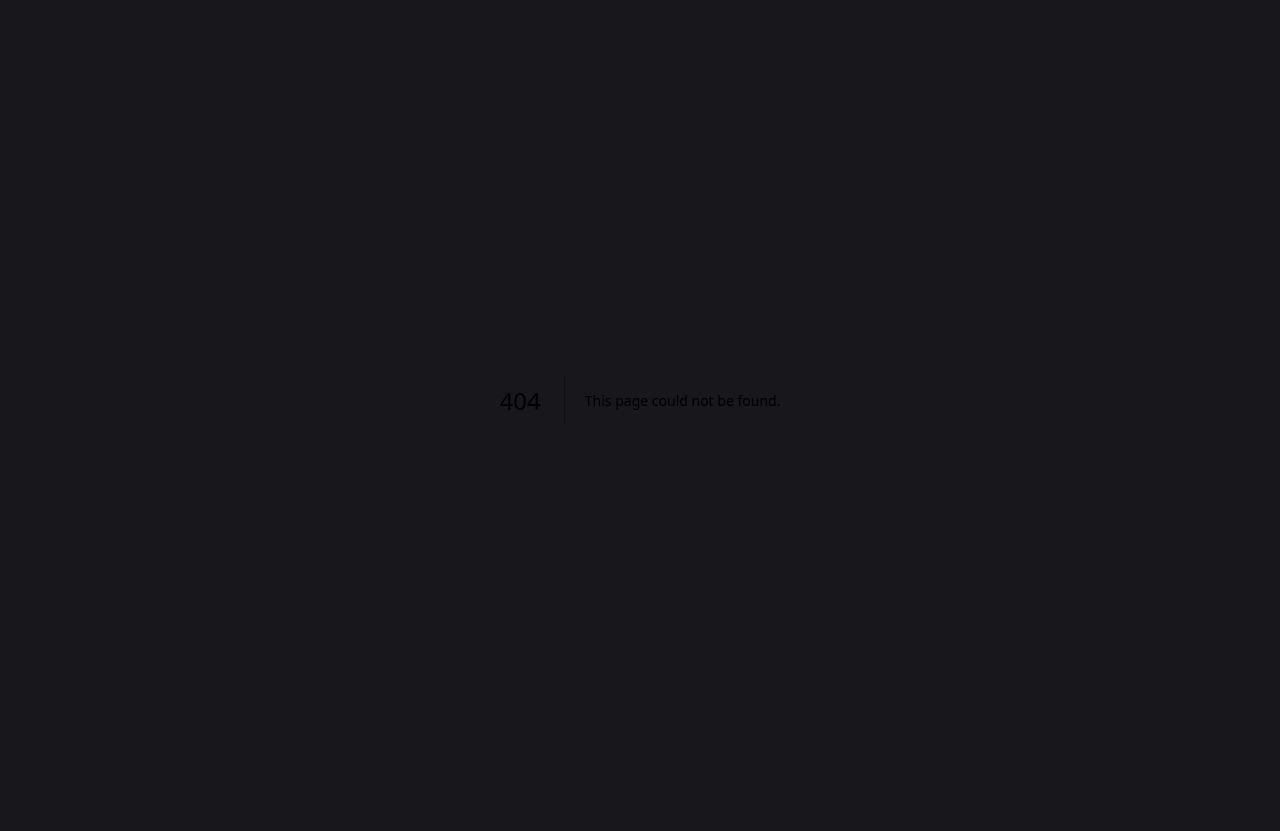
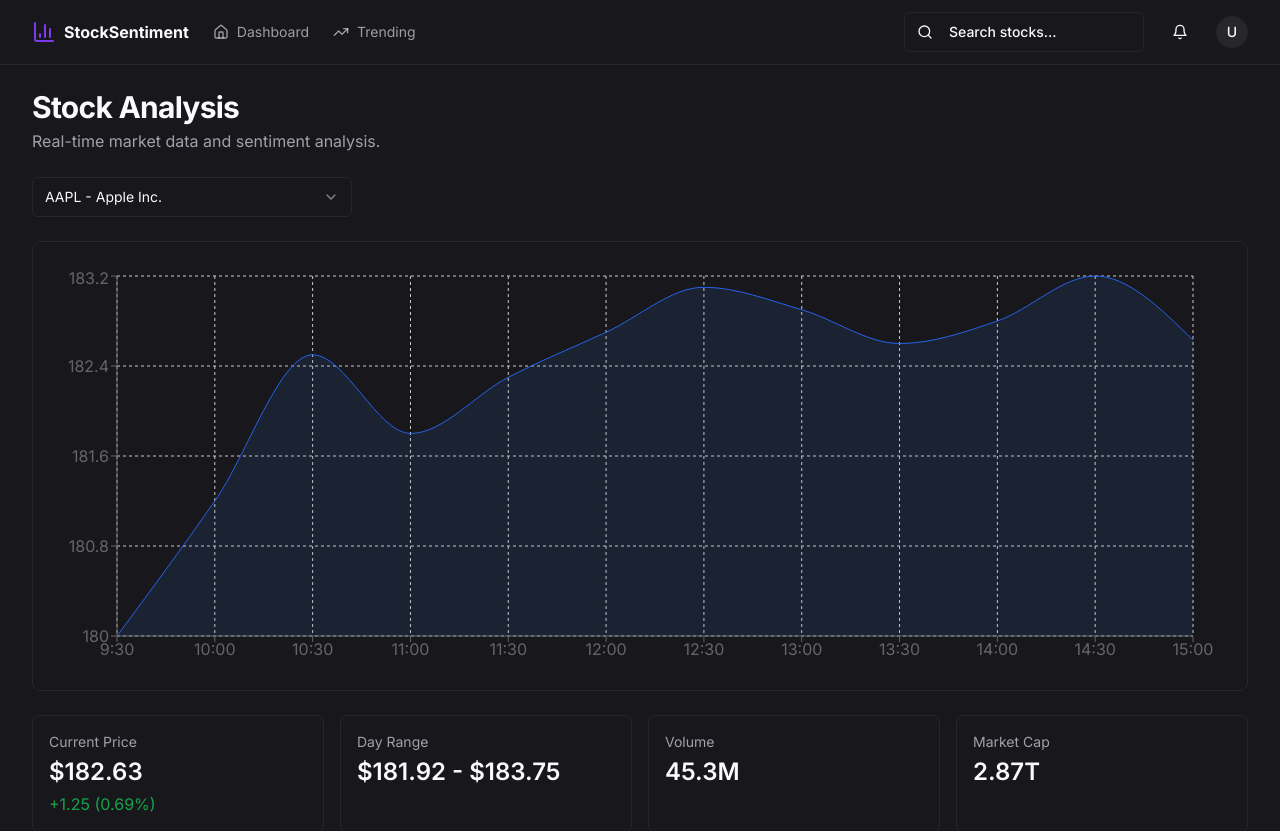
Before and after one commit to brandonq123/GoldenStandard, a Next.js app in the folder Frontend/: page /stocks in a window 1280 px wide. Before the commit this address had no page. Shown: the top 831 px of the page. Before the commit the page ends 800 px from the top, so only its background shows below. Built offline with nearby package versions, Linux system fonts and the light colour scheme.

Commit message:
read desc
added stock content page
formatted dashboard
main logo in header takes you to header page

```diff
--- a/Frontend/app/dashboard/page.tsx
+++ b/Frontend/app/dashboard/page.tsx
@@ -1,27 +1,33 @@
+import React from "react"
+import Link from "next/link"
 import { DashboardHeader } from "@/components/dashboard-header"
 import { DashboardShell } from "@/components/dashboard-shell"
-import { StockWatchlist } from "@/components/stock-watchlist"
-import { TrendingStocks } from "@/components/trending-stocks"
-import { CommunityFeed } from "@/components/community-feed"
 
 export default function DashboardPage() {
   return (
-    <>
+    <React.Fragment>
       <DashboardShell>
-        <DashboardHeader heading="Market Pulse" text=" sentiment across social platforms and forums." />
-        <div className="grid gap-6 lg:grid-cols-7">
-          {/* Left column - Stocks */}
-          <div className="flex flex-col gap-6 lg:col-span-3">
-            <TrendingStocks />
-            <StockWatchlist />
-          </div>
+        <DashboardHeader heading="Market Pulse" text="Stock sentiment across social platforms and forums." />
+        <div className="grid grid-cols-2 gap-8 h-[600px]">
+          {/* Stocks Card */}
+          <Link
+            href="/stocks"
+            className="flex flex-col items-center justify-center h-full rounded-lg border border-border hover:border-primary/50 hover:shadow-lg transition-all bg-background"
+          >
+            <h2 className="text-3xl font-bold mb-4">Stocks</h2>
+            <p className="text-gray-600 text-center max-w-sm">Discover real-time market trends and get ahead with AI-powered stock sentiment analysis</p>
+          </Link>
 
-          {/* Right column - Community Feed */}
-          <div className="lg:col-span-4">
-            <CommunityFeed />
-          </div>
+          {/* Forums Card */}
+          <Link
+            href="/forums"
+            className="flex flex-col items-center justify-center h-full rounded-lg border border-border hover:border-primary/50 hover:shadow-lg transition-all bg-background"
+          >
+            <h2 className="text-3xl font-bold mb-4">Forums</h2>
+            <p className="text-gray-600 text-center max-w-sm">Join the conversation and tap into the collective wisdom of our trading community</p>
+          </Link>
         </div>
       </DashboardShell>
-    </>
+    </React.Fragment>
   )
 }
--- /dev/null
+++ b/Frontend/app/stocks/page.tsx
@@ -0,0 +1,56 @@
+'use client'
+
+import { DashboardHeader } from "@/components/dashboard-header"
+import { DashboardShell } from "@/components/dashboard-shell"
+import { StockChart } from "@/components/stock-chart"
+import { StockSelector } from "@/components/stock-selector"
+import { StockInfo } from "@/components/stock-info"
+
+// Placeholder data
+const mockStocks = [
+  { symbol: "AAPL", name: "Apple Inc." },
+  { symbol: "GOOGL", name: "Alphabet Inc." },
+  { symbol: "MSFT", name: "Microsoft Corporation" },
+  { symbol: "AMZN", name: "Amazon.com, Inc." },
+]
+
+const mockStockData = {
+  symbol: "AAPL",
+  name: "Apple Inc.",
+  price: 182.63,
+  change: 1.25,
+  changePercent: 0.69,
+  high: 183.75,
+  low: 181.92,
+  volume: "45.3M",
+  marketCap: "2.87T",
+  peRatio: 30.21,
+}
+
+export default function StockPage() {
+  return (
+    <DashboardShell>
+      <div className="flex flex-col space-y-6">
+        <DashboardHeader
+          heading="Stock Analysis"
+          text="Real-time market data and sentiment analysis."
+        />
+
+        {/* Stock Selector */}
+        <div className="w-full max-w-xs">
+          <StockSelector stocks={mockStocks} defaultStock={mockStockData} />
+        </div>
+
+        {/* Main Chart */}
+        <div className="w-full border rounded-lg p-6 bg-background">
+          <StockChart data={mockStockData} />
+        </div>
+
+        {/* Stock Information */}
+        <div className="w-full">
+          <StockInfo data={mockStockData} />
+        </div>
+      </div>
+    </DashboardShell>
+  )
+}
--- a/Frontend/components/main-nav.tsx
+++ b/Frontend/components/main-nav.tsx
@@ -10,7 +10,7 @@ export function MainNav() {
 
   return (
     <div className="mr-4 flex items-center">
-      <Link href="/dashboard" className="mr-6 flex items-center space-x-2">
+      <Link href="/" className="mr-6 flex items-center space-x-2">
         <BarChart3 className="h-6 w-6 text-primary" />
         <span className="hidden font-bold sm:inline-block">StockSentiment</span>
       </Link>
--- /dev/null
+++ b/Frontend/components/stock-chart.tsx
@@ -0,0 +1,61 @@
+'use client'
+
+import {
+  Area,
+  AreaChart,
+  XAxis,
+  YAxis,
+  CartesianGrid,
+  Tooltip,
+  ResponsiveContainer
+} from "recharts"
+
+// Placeholder data for the chart
+const data = [
+  { time: "9:30", price: 180 },
+  { time: "10:00", price: 181.2 },
+  { time: "10:30", price: 182.5 },
+  { time: "11:00", price: 181.8 },
+  { time: "11:30", price: 182.3 },
+  { time: "12:00", price: 182.7 },
+  { time: "12:30", price: 183.1 },
+  { time: "13:00", price: 182.9 },
+  { time: "13:30", price: 182.6 },
+  { time: "14:00", price: 182.8 },
+  { time: "14:30", price: 183.2 },
+  { time: "15:00", price: 182.63 },
+]
+
+interface StockChartProps {
+  data: any // Replace with proper type when real data structure is known
+}
+
+export function StockChart({ data: stockData }: StockChartProps) {
+  return (
+    <div className="w-full h-[400px]">
+      <ResponsiveContainer width="100%" height="100%">
+        <AreaChart
+          data={data}
+          margin={{
+            top: 10,
+            right: 30,
+            left: 0,
+            bottom: 0,
+          }}
+        >
+          <CartesianGrid strokeDasharray="3 3" />
+          <XAxis dataKey="time" />
+          <YAxis domain={['auto', 'auto']} />
+          <Tooltip />
+          <Area
+            type="monotone"
+            dataKey="price"
+            stroke="#2563eb"
+            fill="#3b82f6"
+            fillOpacity={0.1}
+          />
+        </AreaChart>
+      </ResponsiveContainer>
+    </div>
+  )
+}
--- /dev/null
+++ b/Frontend/components/stock-info.tsx
@@ -0,0 +1,68 @@
+'use client'
+
+import React from "react"
+
+interface StockData {
+  symbol: string
+  name: string
+  price: number
+  change: number
+  changePercent: number
+  high: number
+  low: number
+  volume: string
+  marketCap: string
+  peRatio: number
+}
+
+interface StockInfoProps {
+  data: StockData
+}
+
+export function StockInfo({ data }: StockInfoProps) {
+  return (
+    <div className="grid grid-cols-2 md:grid-cols-4 gap-4">
+      <InfoCard
+        label="Current Price"
+        value={`$${data.price.toFixed(2)}`}
+        detail={
+          <span className={data.change >= 0 ? "text-green-600" : "text-red-600"}>
+            {data.change >= 0 ? "+" : ""}{data.change.toFixed(2)} ({data.changePercent.toFixed(2)}%)
+          </span>
+        }
+      />
+      <InfoCard
+        label="Day Range"
+        value={`$${data.low.toFixed(2)} - $${data.high.toFixed(2)}`}
+      />
+      <InfoCard
+        label="Volume"
+        value={data.volume}
+      />
+      <InfoCard
+        label="Market Cap"
+        value={data.marketCap}
+      />
+      <InfoCard
+        label="P/E Ratio"
+        value={data.peRatio.toFixed(2)}
+      />
+    </div>
+  )
+}
+
+interface InfoCardProps {
+  label: string
+  value: string
+  detail?: React.ReactNode
+}
+
+function InfoCard({ label, value, detail }: InfoCardProps) {
+  return (
+    <div className="p-4 border rounded-lg bg-background">
+      <div className="text-sm text-muted-foreground">{label}</div>
+      <div className="text-2xl font-semibold mt-1">{value}</div>
+      {detail && <div className="mt-1">{detail}</div>}
+    </div>
+  )
+}
--- /dev/null
+++ b/Frontend/components/stock-selector.tsx
@@ -0,0 +1,40 @@
+'use client'
+
+import {
+  Select,
+  SelectContent,
+  SelectItem,
+  SelectTrigger,
+  SelectValue,
+} from "@/components/ui/select"
+
+interface Stock {
+  symbol: string
+  name: string
+}
+
+interface StockSelectorProps {
+  stocks: Stock[]
+  defaultStock: Stock
+  onSelect?: (stock: Stock) => void
+}
+
+export function StockSelector({ stocks, defaultStock, onSelect }: StockSelectorProps) {
+  return (
+    <Select defaultValue={defaultStock.symbol} onValueChange={(value) => {
+      const selected = stocks.find(s => s.symbol === value)
+      if (selected && onSelect) onSelect(selected)
+    }}>
+      <SelectTrigger className="w-full">
+        <SelectValue placeholder="Select a stock" />
+      </SelectTrigger>
+      <SelectContent>
+        {stocks.map((stock) => (
+          <SelectItem key={stock.symbol} value={stock.symbol}>
+            {stock.symbol} - {stock.name}
+          </SelectItem>
+        ))}
+      </SelectContent>
+    </Select>
+  )
+}
```
Also changed, not shown: 1 other file (tests, documents, lock files or other folders).
